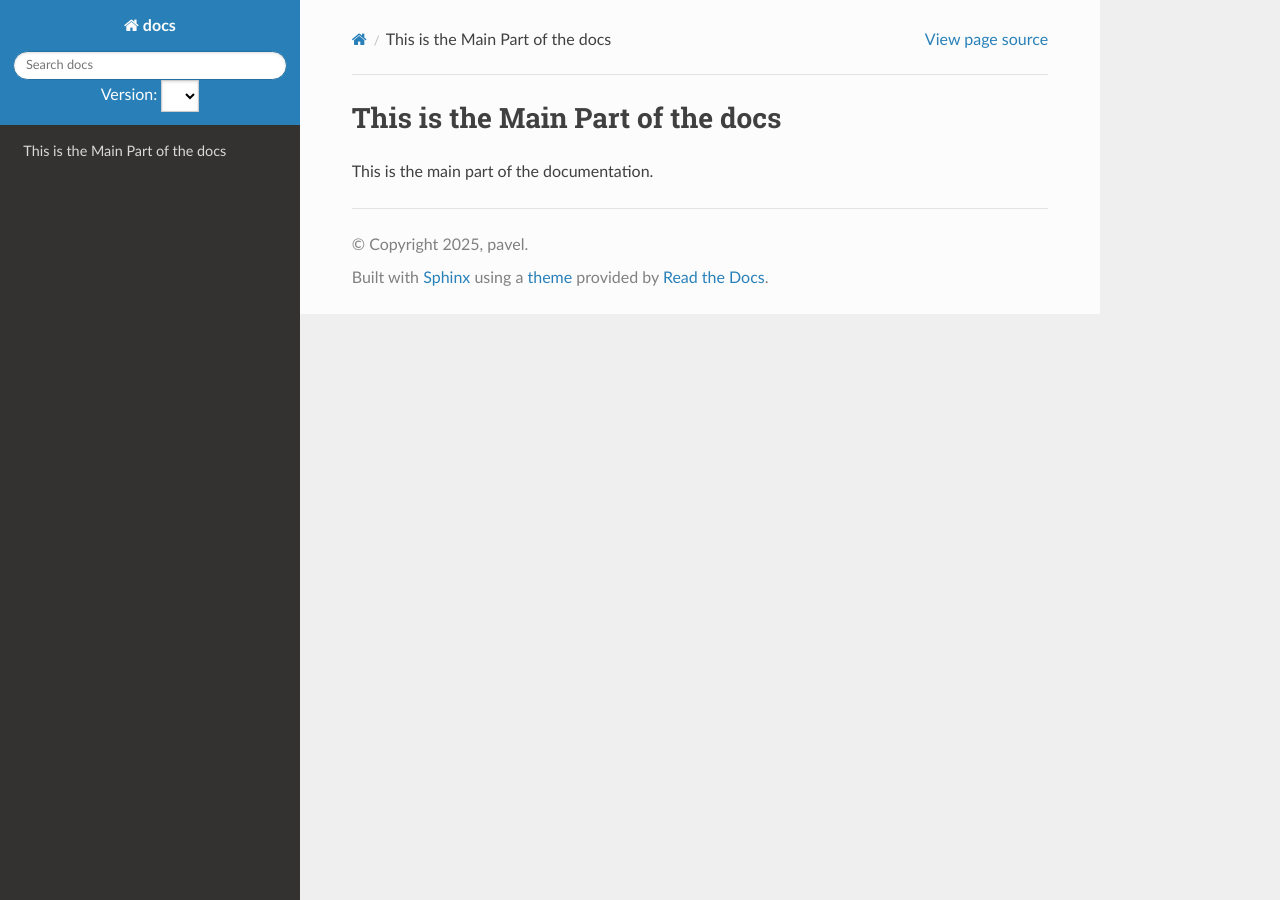
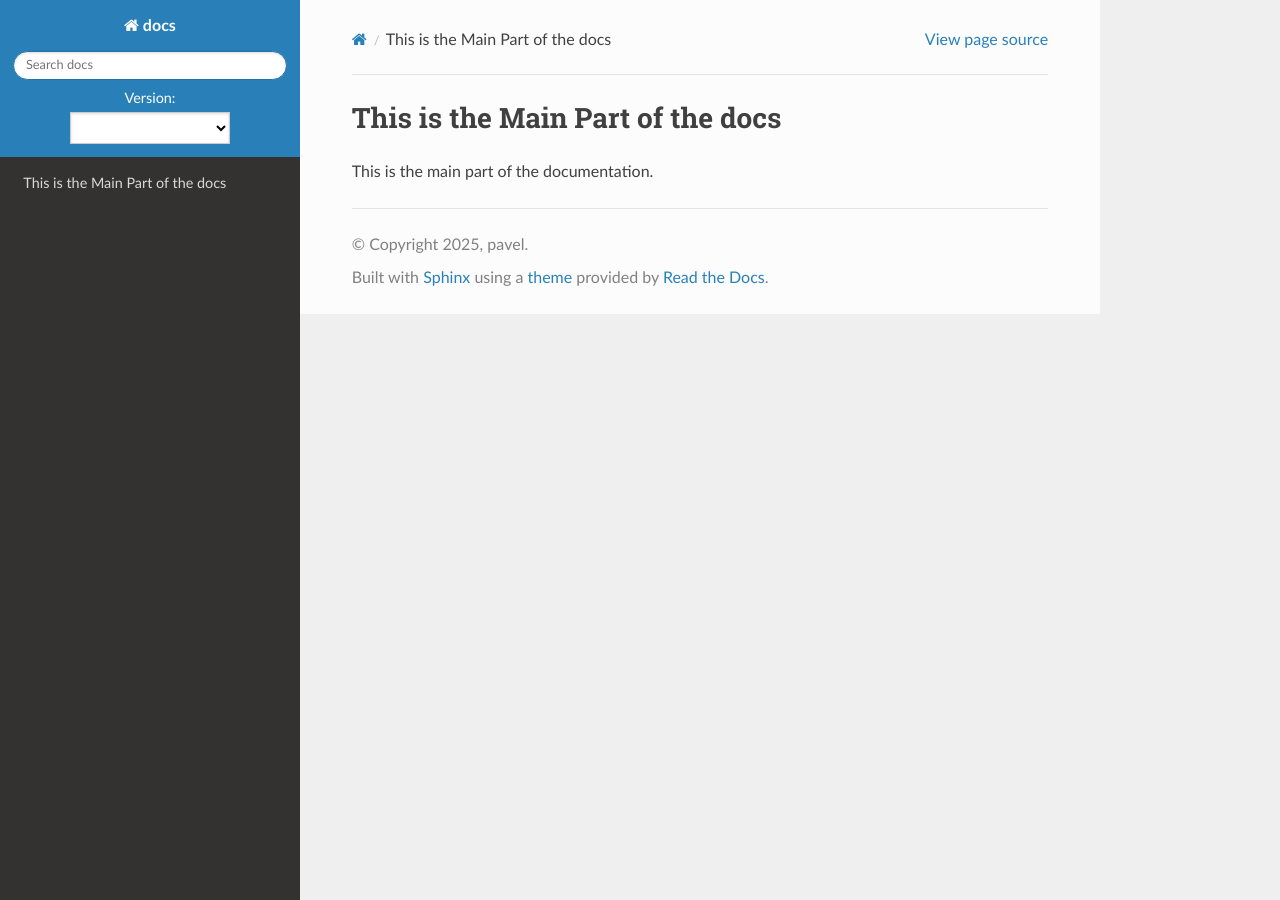
Before and after one commit to Paveljolak/rtd-try5, a Sphinx documentation site: the page built from docs/index.rst, in a window 1280 px wide. Built offline with Sphinx 7.4.7 and the Read the Docs theme 3.1.0, drawn with Linux system fonts in a browser that asks for light colours.

Commit message:
Layout in jazzy

```diff
--- a/docs/_templates/layout.html
+++ b/docs/_templates/layout.html
@@ -2,9 +2,13 @@
 
 {% block sidebartitle %}
 {{ super() }}
-<div class="version-switcher">
-    <span>Version: </span>
-    <select onchange="location = this.value;">
+
+<div class="version-switcher" style="margin-top: 10px; z-index: 9999;">
+    <label for="version-select" style="color:white; display:block; margin-bottom: 4px;">
+        Version:
+    </label>
+    <select id="version-select" onchange="window.location.href=this.value"
+        style="color:black; background:white; width: 100%; max-width: 160px;">
         {% for item in versions %}
         <option value="{{ item.url }}" {% if item.name==current_version.name %}selected{% endif %}>
             {{ item.name }}
```
